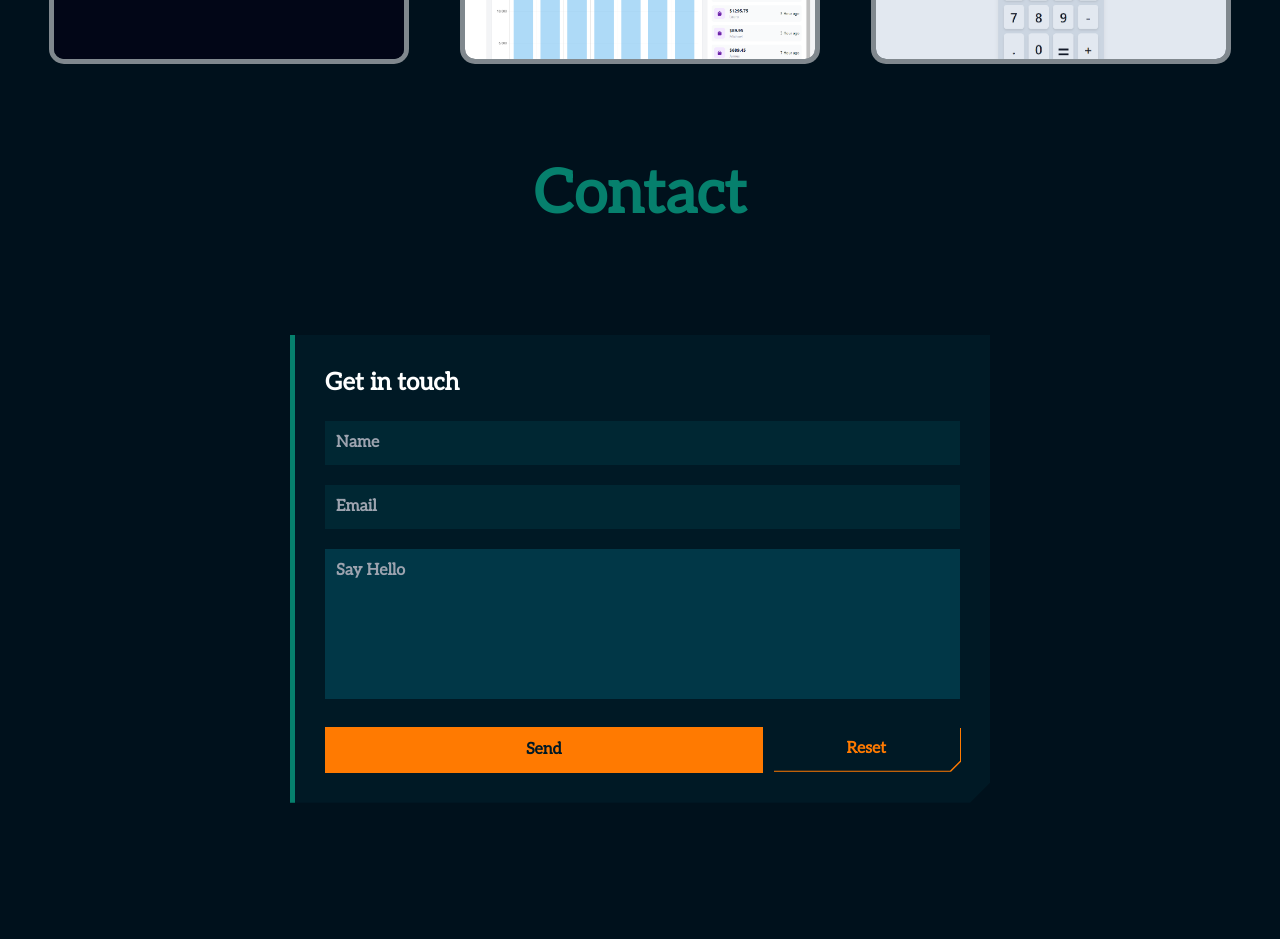
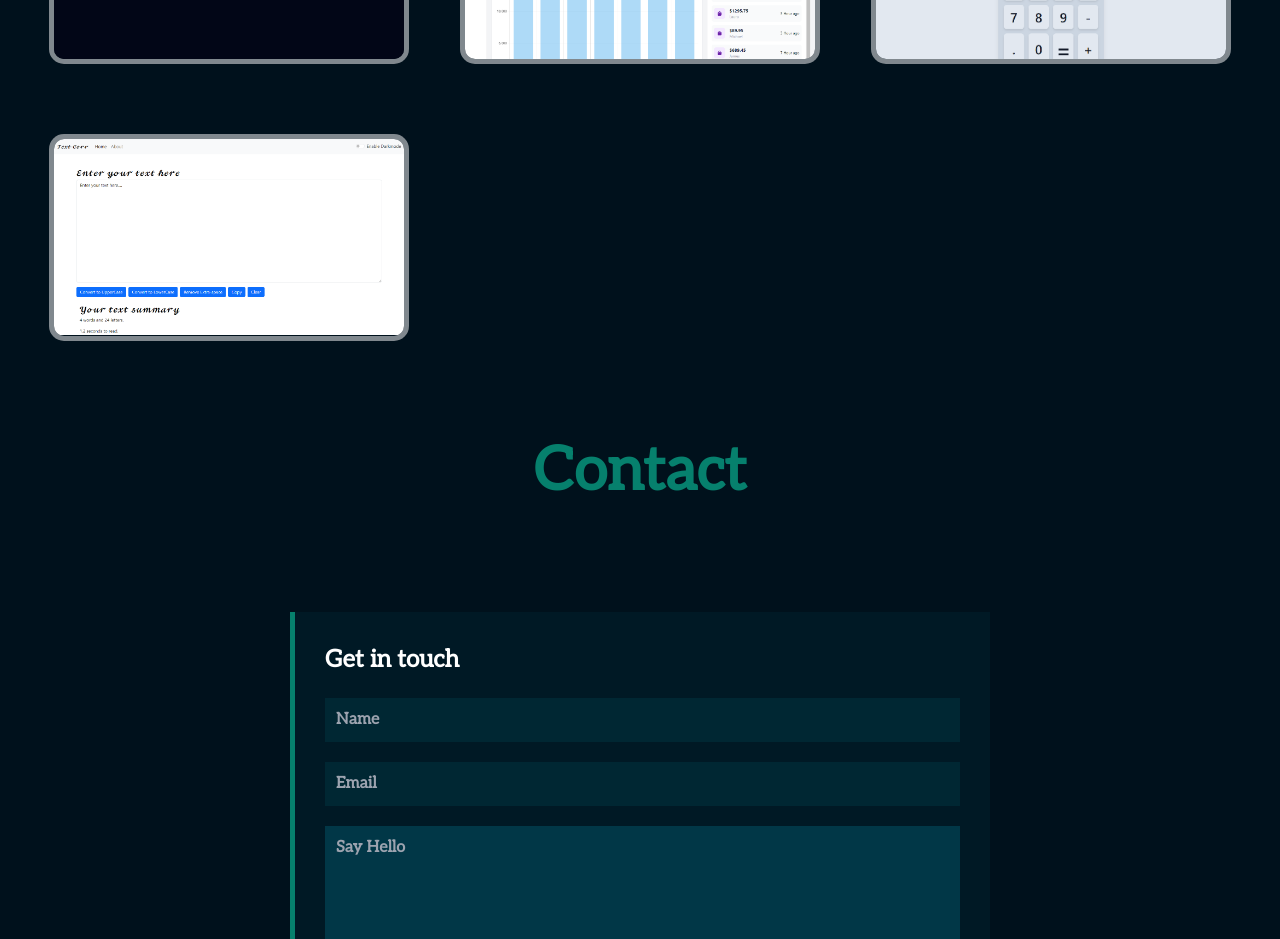
Before and after one commit to nblasd/Front-end-Portfolio, a Next.js app: page / in a window 1280 px wide. Shown: the part 1720-2659 px from the top of the page. Before the commit the page ends 2579 px from the top, so only its background shows below. Built offline with nearby package versions, Linux system fonts and the light colour scheme.

Commit message:
added text-corr app

```diff
--- a/src/statics/statics.ts
+++ b/src/statics/statics.ts
@@ -94,7 +94,7 @@ export const cardsInfo = [
     height: 400,
     link: "https://analyzer-3.netlify.app/",
   },
-        {
+  {
     projectName: "Calculator-app",
     description:
       "Calculator-App, I made it using Next.js.where you can calculate things.But it isn't responsive for all devices.",
@@ -104,4 +104,14 @@ export const cardsInfo = [
     height: 400,
     link: "https://calculator-129.netlify.app/",
   },
+   {
+    projectName: "Text-Corr-app",
+    description:
+      "Text-corr-App, which I created with the React.js Framework, allows you to arrange your text.For styling, I used bootstrap css.",
+    src: "/text-corr.png",
+    alt: "text-corr-app",
+    width: 400,
+    height: 400,
+    link: "https://text-corr.netlify.app/",
+  },
 ];
```
